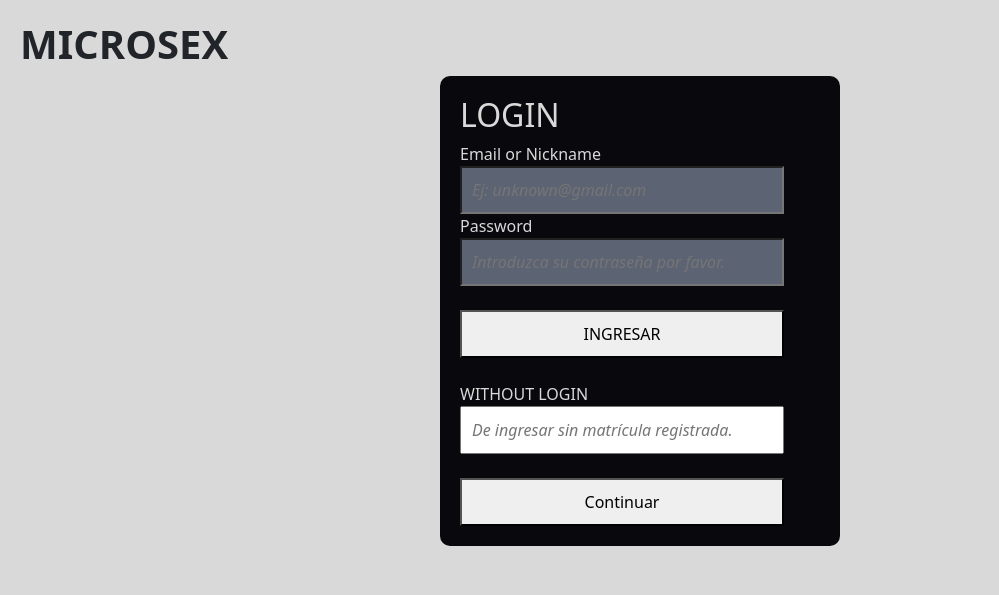
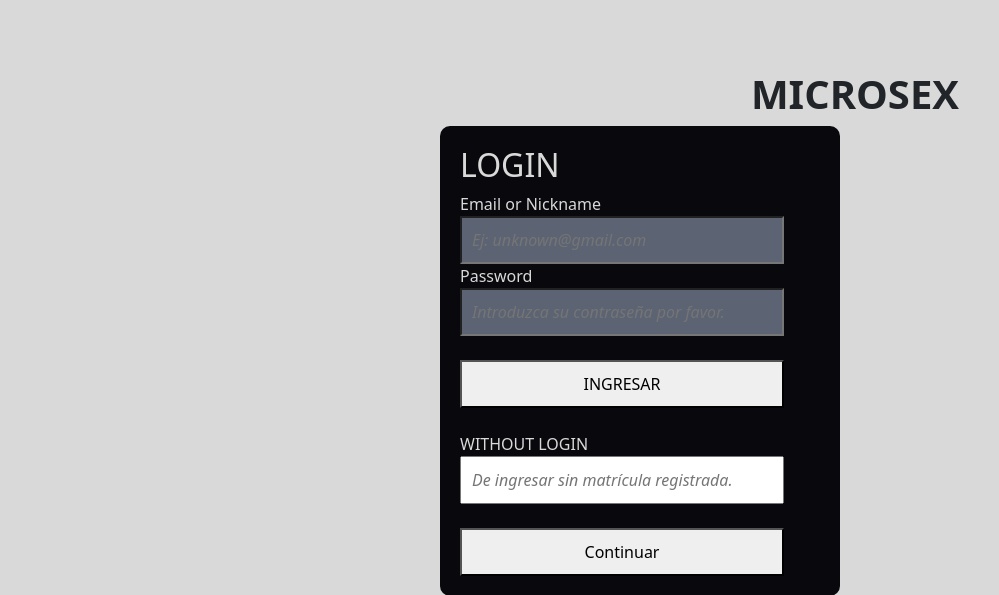
Before and after one commit to Microsexweb/MicrosexWeb, a Flask app: page / in a window 1280 px wide. Shown: the top 595 px of the page, without its empty margins (0-999 px from the left). Run offline with Flask 3, Linux system fonts and the light colour scheme.

Commit message:
Update index.html
Last commit before project

```diff
--- a/MICROSEXWEB/templates/index.html
+++ b/MICROSEXWEB/templates/index.html
@@ -15,10 +15,10 @@
 
 <body class="login-body" style="background-color: #D9D9D9;">
 
-    <h1 style="font-weight: 700 ;">MICROSEX</h1>
+    <h1 style="font-weight: 600 ; text-align: right ; margin-right: 301px; margin-top: 50px; ">MICROSEX</h1>
     <div class="login-box">
         <h2>LOGIN</h2>
-        <form onsubmit="return loginUser()">
+        <form onsubmit=" return loginUser()">
             <label>Email or Nickname</label><br>
             <input type="text" id="email" placeholder="Ej: unknown@gmail.com" ;
                 style="background-color: #5C6373; color: #D9D9D9;"><br>
@@ -66,6 +66,7 @@
     </script>
 
     <script src="{{ url_for('static', filename='js/script.js') }}"></script>
+
     <!-- ...Nuestro Footer... -->
     {% include 'partials/footer.html' %}
 
```
